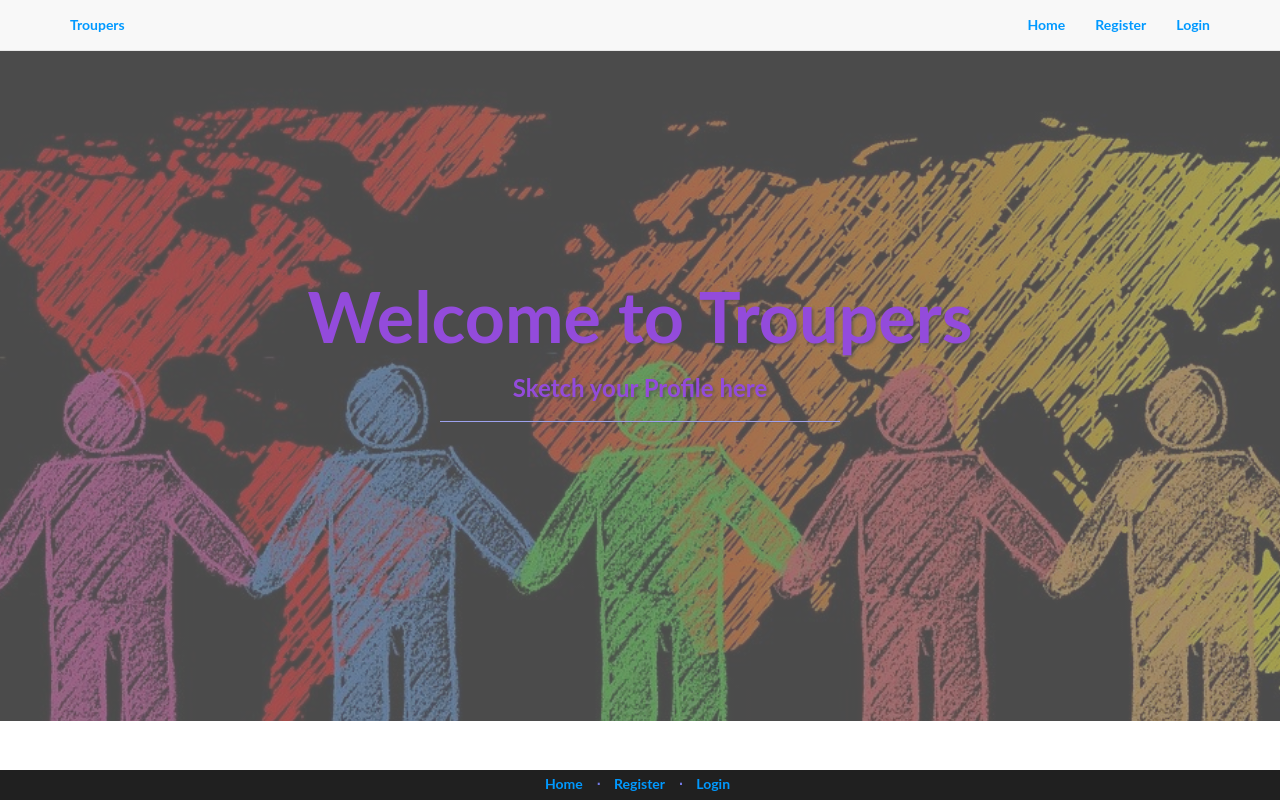
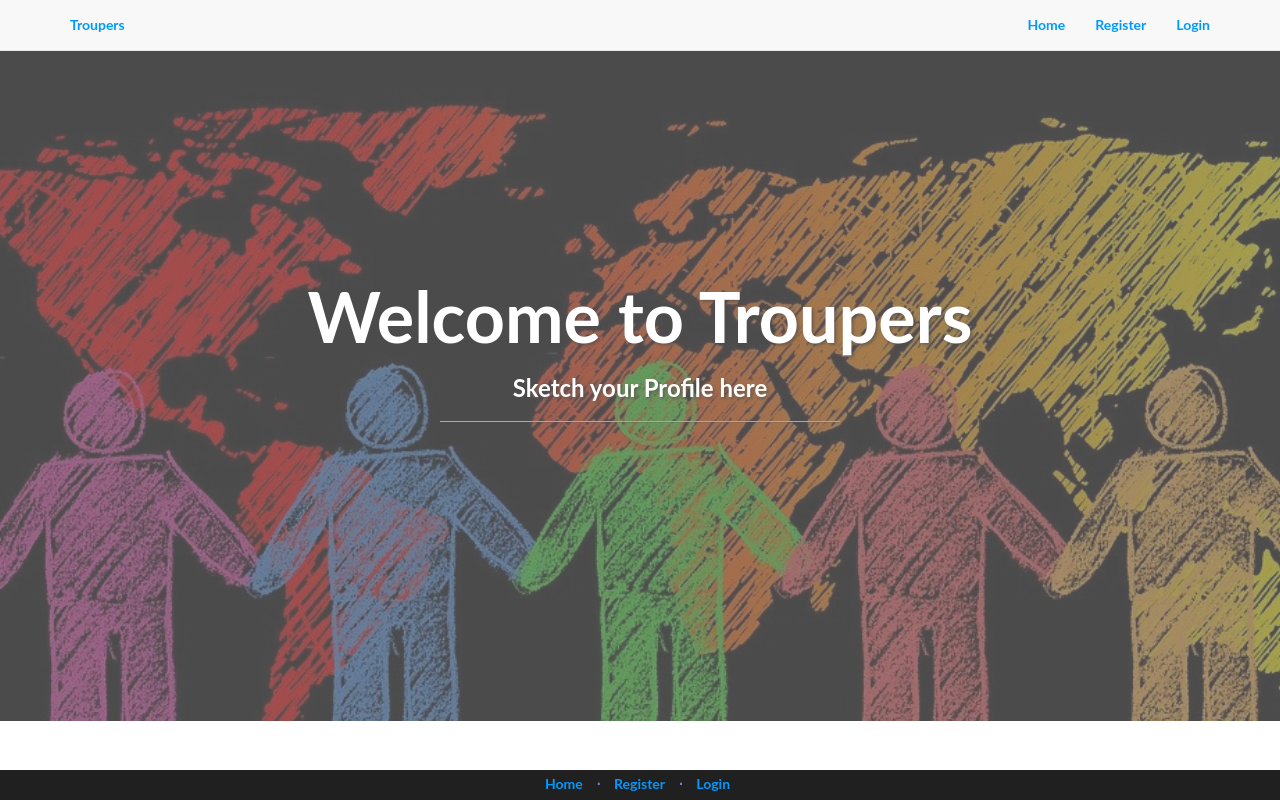
Before and after one commit to rishabhk965/Troupers, a Python web app: template app/templates/home/index.html in a window 1280 px wide. Run offline with Jinja, Linux system fonts and the light colour scheme; the template is opened without the code that fills it, so the values that code supplies are empty; some libraries are stand-ins or nearby versions.

Commit message:
Update style.css

```diff
--- a/app/static/css/style.css
+++ b/app/static/css/style.css
@@ -61,7 +61,7 @@ p.copyright {
     padding-top: 50px;
     padding-bottom: 50px;
     text-align: center;
-    color: rgb(102, 0, 204);
+    color: rgb(255, 255, 255);
     background: linear-gradient( rgba(0, 0, 0, 0.5), rgba(0, 0, 0, 0.5) ), url(../img/intro-bg.jpg) no-repeat center center;
     background-size: cover;
     height: 100%;
@@ -86,7 +86,7 @@ p.copyright {
     padding-top: 50px;
     padding-bottom: 50px;
     text-align: center;
-    color: rgb(102, 0, 204);
+    color: rgb(255, 255, 255);
     background: linear-gradient( rgba(0, 0, 0, 0.5), rgba(0, 0, 0, 0.5) ), url(../img/intro-bg.jpg) no-repeat center center;
     background-size: cover;
     height: 100%;
```
